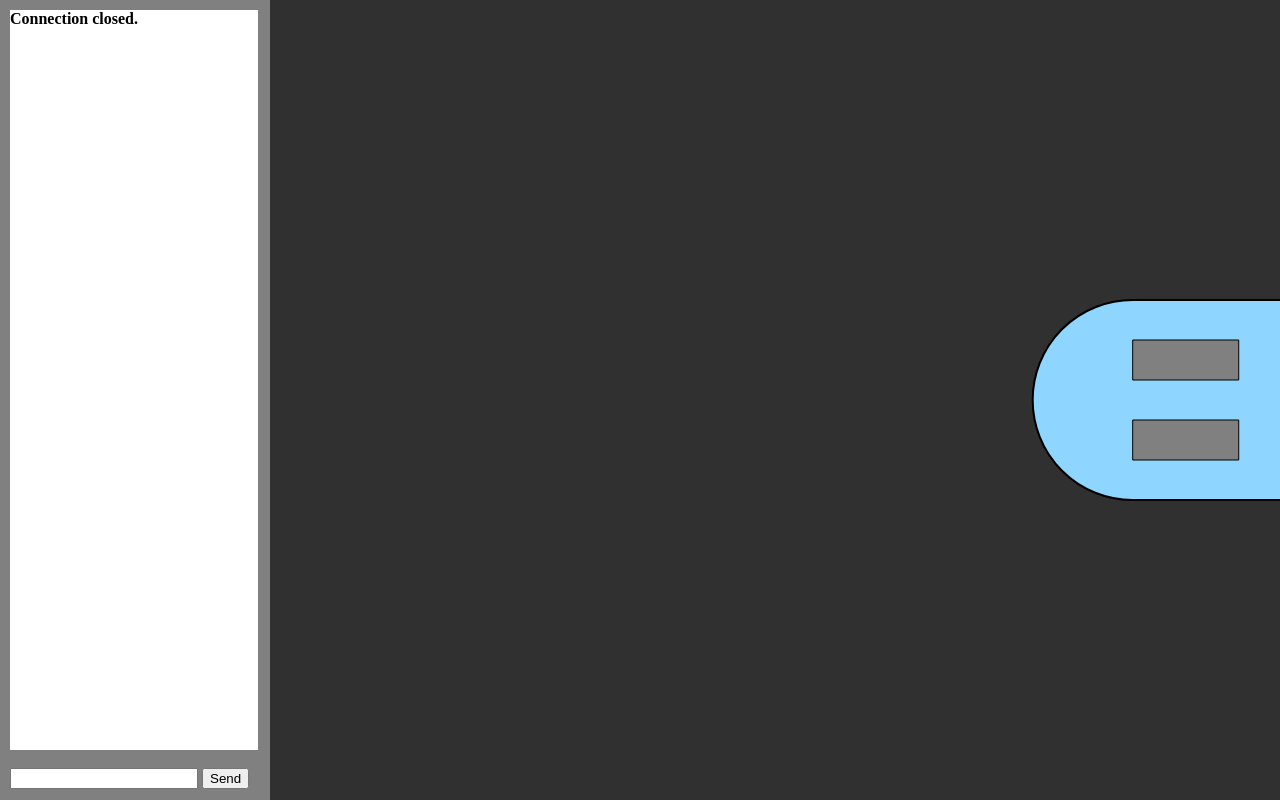
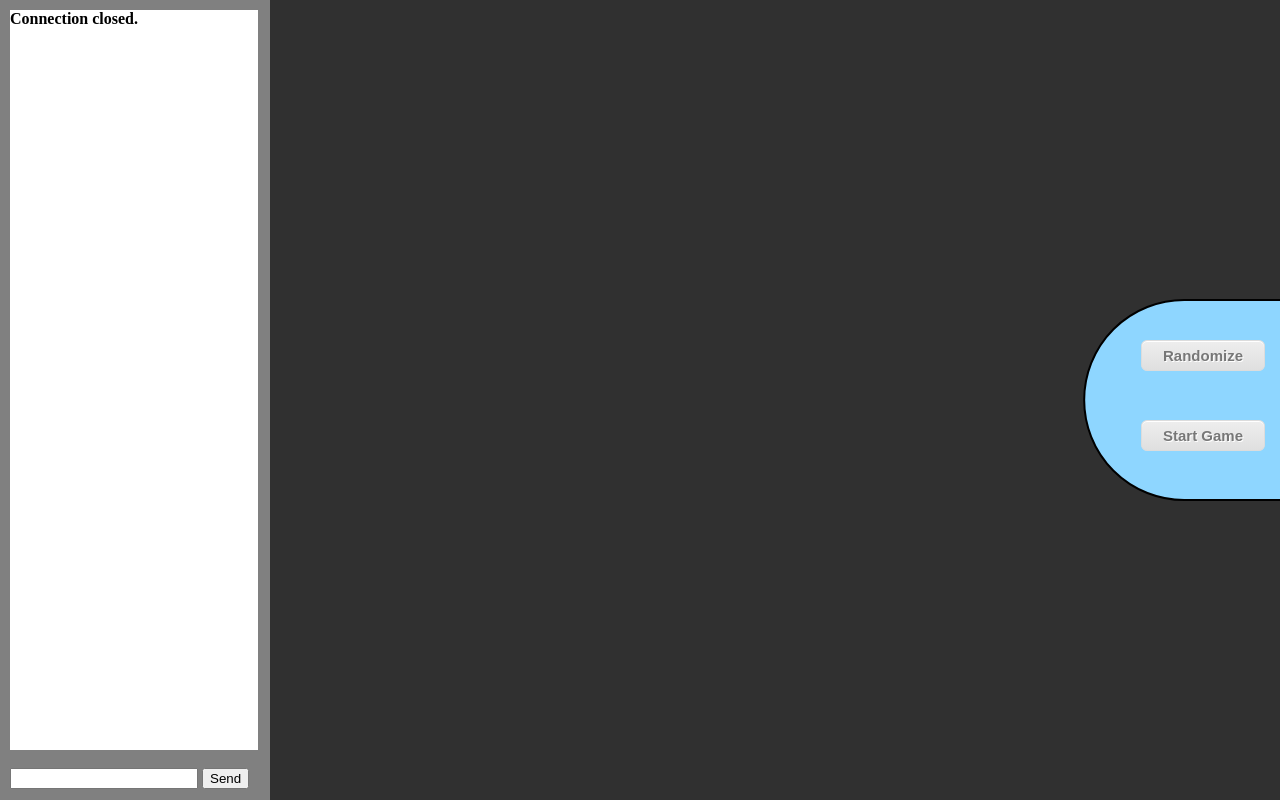
Before and after one commit to wonesy/pon, a plain HTML site: page PioneersOfNeb/public_html/test.html in a window 1280 px wide. Drawn offline with nearby package versions, Linux system fonts and the light colour scheme.

Commit message:
added actual html buttons rather than ddrawing my own rectangles

```diff
--- a/PioneersOfNeb/public_html/javascript/Board.js
+++ b/PioneersOfNeb/public_html/javascript/Board.js
@@ -122,8 +122,6 @@ Board.prototype.populateTileInfo = function(info) {
             default: break; //ignore
         }
     }
-
-    resetRandomizeButton();
 };
 
 /**
--- a/PioneersOfNeb/public_html/javascript/MouseEvents.js
+++ b/PioneersOfNeb/public_html/javascript/MouseEvents.js
@@ -31,8 +31,6 @@ function hudOnClick(e) {
            && coords.y > randomizeButton.y
            && coords.y < randomizeButton.y+randomizeButton.height) {
             console.log("randomize button!")
-            randomizeButton.strokeStyle = 'red';
-            drawRectangle(randomizeButton, hudCanvasContext);
             canClickButtons = false;
             requestNewBoard();
         }
--- a/PioneersOfNeb/public_html/javascript/RandomizeMenu.js
+++ b/PioneersOfNeb/public_html/javascript/RandomizeMenu.js
@@ -6,24 +6,6 @@ var randomizeMenu = {
     width: 0,
     height: 0,
     borderWidth: 0
-};
-
-var randomizeButton = {
-    x: 0,
-    y: 0, // represents top
-    width: 0,
-    height: 0,
-    borderWidth: 0,
-    strokeStyle: 'black'
-};
-
-var readyToPlayButton = {
-    x: 0,
-    y: 0,
-    width: 0,
-    height: 0,
-    borderWidth: 0,
-    strokeStyle: 'black'
 };
 
 window.requestAnimFrame = (function(callback) {
@@ -67,13 +49,9 @@ function animate(randomizeMenu, canvas, context, startTime) {
     var linearSpeed = 10;
     // pixels / second
     var newMenuX = randomizeMenu.x - (linearSpeed * time / 1000);
-    var newRButtonX = randomizeButton.x - (linearSpeed * time / 1000);
-    var newPlayButtonX = readyToPlayButton.x - (linearSpeed * time / 1000);
 
     if(newMenuX > canvas.width ) {
         randomizeMenu.x = newMenuX;
-        randomizeButton.x = newRButtonX;
-        readyToPlayButton.x = newPlayButtonX;
     } else {
         run = false;
         canClickButtons = true;
@@ -82,8 +60,11 @@ function animate(randomizeMenu, canvas, context, startTime) {
     context.clearRect(0,0,canvas.width, canvas.height);
 
     drawMenu(randomizeMenu, context);
-    drawRectangle(randomizeButton, context);
-    drawRectangle(readyToPlayButton, context);
+
+    document.getElementById("rand_btn").style.top = randomizeMenu.y-160 + "px";
+    document.getElementById("start_btn").style.top = randomizeMenu.y-80 + "px";
+    document.getElementById("rand_btn").style.right = canvas.width-newMenuX+10 + "px";
+    document.getElementById("start_btn").style.right = canvas.width-newMenuX+10 + "px";
 
     // request new frame
     if (run === true) {
@@ -99,31 +80,10 @@ function run_randomizeMenu() {
     randomizeMenu = {
         x: hudCanvasElement.width + (0.15*hudCanvasElement.width) + 100,
         y: hudCanvasElement.height/2 + 100, // represents bottom
-        width: (0.15*hudCanvasElement.width),
+        width: 100,
         height: 200,
         borderWidth: 2
     };
-
-    randomizeButton = {
-        x: randomizeMenu.x-(randomizeMenu.width),
-        y: randomizeMenu.y-160, // represents top
-        width: (0.7*randomizeMenu.width),
-        height: 40,
-        borderWidth: 1,
-        strokeStyle: 'black'
-    };
-
-    readyToPlayButton = {
-        x: randomizeMenu.x-(randomizeMenu.width),
-        y: randomizeMenu.y-80,
-        width: (0.7*randomizeMenu.width),
-        height: 40,
-        borderWidth: 1,
-        strokeStyle: 'black'
-    };
-
-    drawRectangle(randomizeMenu, hudCanvasContext);
-    //var imgData = gameCanvasContext.getImageData(0,0,gameCanvasElement.width,gameCanvasElement.height);
 
     setTimeout(function() {
         var startTime = (new Date()).getTime();
@@ -131,10 +91,9 @@ function run_randomizeMenu() {
     }, 1000);
 };
 
-function resetRandomizeButton() {
-    randomizeButton.strokeStyle = 'black';
-    drawRectangle(randomizeButton, hudCanvasContext);
-    canClickButtons = true;
+function resetButtons() {
+    document.getElementById("rand_btn").style.right = "-150px";
+    document.getElementById("start_btn").style.right = "-150px";
 };
 
 function requestNewBoard() {
--- a/PioneersOfNeb/public_html/javascript/main.js
+++ b/PioneersOfNeb/public_html/javascript/main.js
@@ -48,6 +48,7 @@ window.onresize = function() {
     globalGame.sizeBoard(gameCanvasElement.width, gameCanvasElement.height);
     globalGame.drawAll(gameCanvasContext);
     if (!gameHasStarted) {
+        resetButtons();
         run_randomizeMenu();
     }
 };
--- a/PioneersOfNeb/public_html/stylesheet/game.css
+++ b/PioneersOfNeb/public_html/stylesheet/game.css
@@ -73,5 +73,38 @@ body,html {
     position: absolute;
     top: 0px;
     left: 0px;
-    z-index: 99;
+    z-index: 1;
 }
+.randomize_button {
+	-moz-box-shadow:inset 0px 1px 0px 0px #ffffff;
+	-webkit-box-shadow:inset 0px 1px 0px 0px #ffffff;
+	box-shadow:inset 0px 1px 0px 0px #ffffff;
+	background:-webkit-gradient( linear, left top, left bottom, color-stop(0.05, #ededed), color-stop(1, #dfdfdf) );
+	background:-moz-linear-gradient( center top, #ededed 5%, #dfdfdf 100% );
+	filter:progid:DXImageTransform.Microsoft.gradient(startColorstr='#ededed', endColorstr='#dfdfdf');
+	background-color:#ededed;
+	-moz-border-radius:6px;
+	-webkit-border-radius:6px;
+	border-radius:6px;
+	border:1px solid #dcdcdc;
+	display:inline-block;
+	color:#777777;
+	font-family:arial;
+	font-size:15px;
+	font-weight:bold;
+	padding:6px 21px;
+	text-decoration:none;
+	text-shadow:1px 1px 0px #ffffff;
+	z-index: 99;
+	position:absolute;
+	right: -150px;
+}.randomize_button:hover {
+	background:-webkit-gradient( linear, left top, left bottom, color-stop(0.05, #dfdfdf), color-stop(1, #ededed) );
+	background:-moz-linear-gradient( center top, #dfdfdf 5%, #ededed 100% );
+	filter:progid:DXImageTransform.Microsoft.gradient(startColorstr='#dfdfdf', endColorstr='#ededed');
+	background-color:#dfdfdf;
+	cursor: pointer;
+}.randomize_button:active {
+	position:relative;
+	top:1px;
+}
--- a/PioneersOfNeb/public_html/test.html
+++ b/PioneersOfNeb/public_html/test.html
@@ -81,6 +81,8 @@
         <div id="canvas_container">
             <canvas id="gameCanvas"></canvas>
             <canvas id="hudCanvas"></canvas>
+            <button type="button" class="randomize_button" id="rand_btn" onClick="requestNewBoard();">Randomize</button>
+            <button type="button" class="randomize_button" id="start_btn">Start Game</button>
         </div>
     </div> <!-- END CONTAINER -->
 </body>
```
